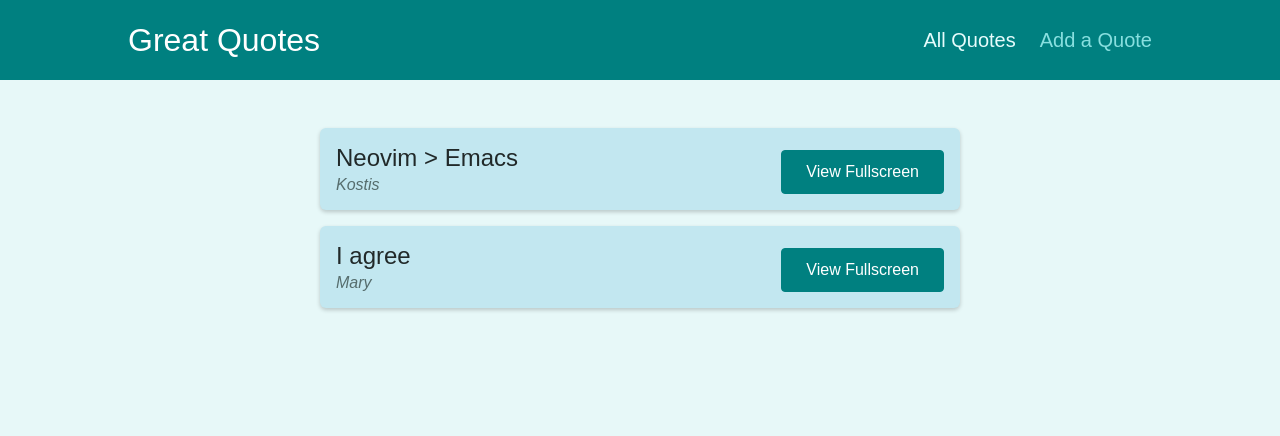
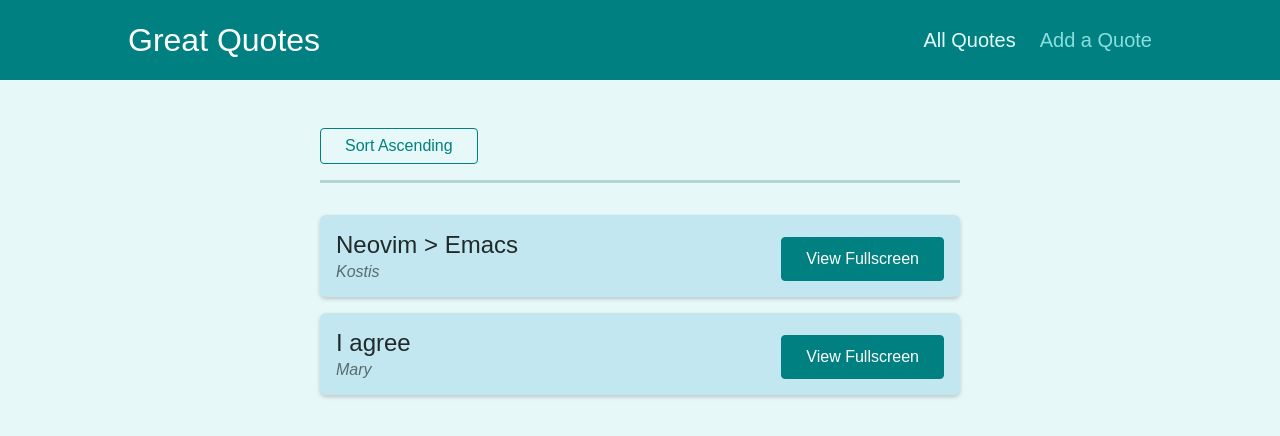
Before and after one commit to kostiskalkounos/react-router, a React (Create React App) app: page /quotes in a window 1280 px wide. Shown: the top 436 px of the page. Built offline with nearby package versions, Linux system fonts and the light colour scheme.

Commit message:
use Query Parameters alongside useHistory and useLocation hooks

```diff
--- a/src/components/quotes/QuoteList.js
+++ b/src/components/quotes/QuoteList.js
@@ -1,13 +1,42 @@
-import { Fragment } from 'react';
+import { useHistory, useLocation } from "react-router";
 
-import QuoteItem from './QuoteItem';
-import classes from './QuoteList.module.css';
+import QuoteItem from "./QuoteItem";
+import classes from "./QuoteList.module.css";
+
+const sortQuotes = (quotes, ascending) => {
+  return quotes.sort((quoteA, quoteB) => {
+    if (ascending) {
+      return quoteA.id > quoteB.id ? 1 : -1;
+    } else {
+      return quoteA.id < quoteB.id ? 1 : -1;
+    }
+  });
+};
 
 const QuoteList = (props) => {
+  const history = useHistory();
+  const location = useLocation();
+
+  const queryParams = new URLSearchParams(location.search);
+
+  const isSortingAscending = queryParams.get("sort") === "asc";
+
+  const sortedQuotes = sortQuotes(props.quotes, isSortingAscending);
+
+  const changeSortingHandler = () => {
+    history.push("/quotes?sort=" + (isSortingAscending ? "desc" : "asc"));
+  };
+
   return (
-    <Fragment>
+    <>
+      <div className={classes.sorting}>
+        <button onClick={changeSortingHandler}>
+          Sort {isSortingAscending ? "Descending" : "Ascending"}
+        </button>
+      </div>
+
       <ul className={classes.list}>
-        {props.quotes.map((quote) => (
+        {sortedQuotes.map((quote) => (
           <QuoteItem
             key={quote.id}
             id={quote.id}
@@ -16,7 +45,7 @@
           />
         ))}
       </ul>
-    </Fragment>
+    </>
   );
 };
 
--- a/src/pages/AllQuotes.js
+++ b/src/pages/AllQuotes.js
@@ -1,8 +1,8 @@
 import QuoteList from "../components/quotes/QuoteList";
 
 const DUMMY_QUOTES = [
-  { id: "q1", author: "Kostis", text: "Neovim > Emacs" },
-  { id: "q2", author: "Mary", text: "I agree" },
+  { id: "q1", author: "Mary", text: "I agree" },
+  { id: "q2", author: "Kostis", text: "Neovim > Emacs" },
 ];
 
 const AllQuotes = () => {
--- a/src/pages/QuoteDetail.js
+++ b/src/pages/QuoteDetail.js
@@ -4,8 +4,8 @@
 import Comments from "../components/comments/Comments";
 
 const DUMMY_QUOTES = [
-  { id: "q1", author: "Kostis", text: "Neovim > Emacs" },
-  { id: "q2", author: "Mary", text: "I agree" },
+  { id: "q1", author: "Mary", text: "I agree" },
+  { id: "q2", author: "Kostis", text: "Neovim > Emacs" },
 ];
 
 const QuoteDetail = () => {
```
